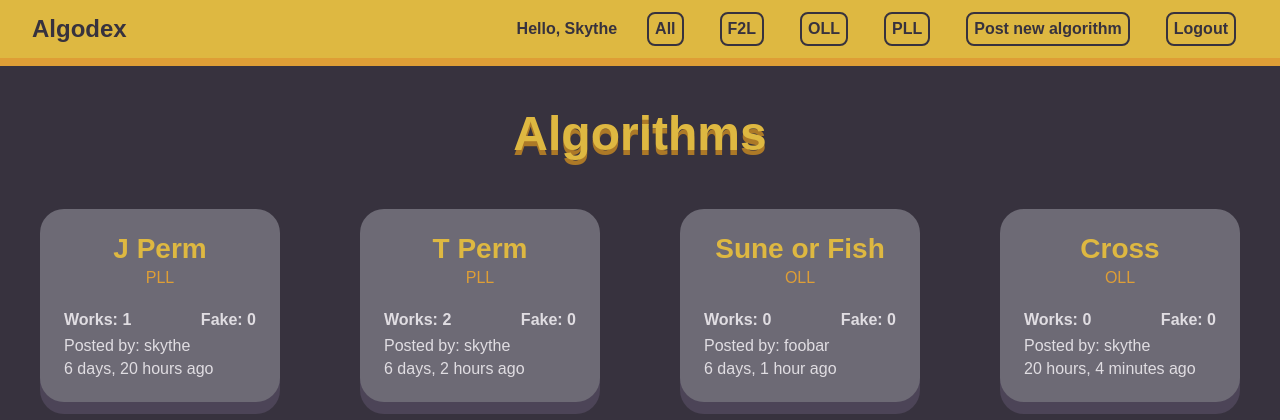
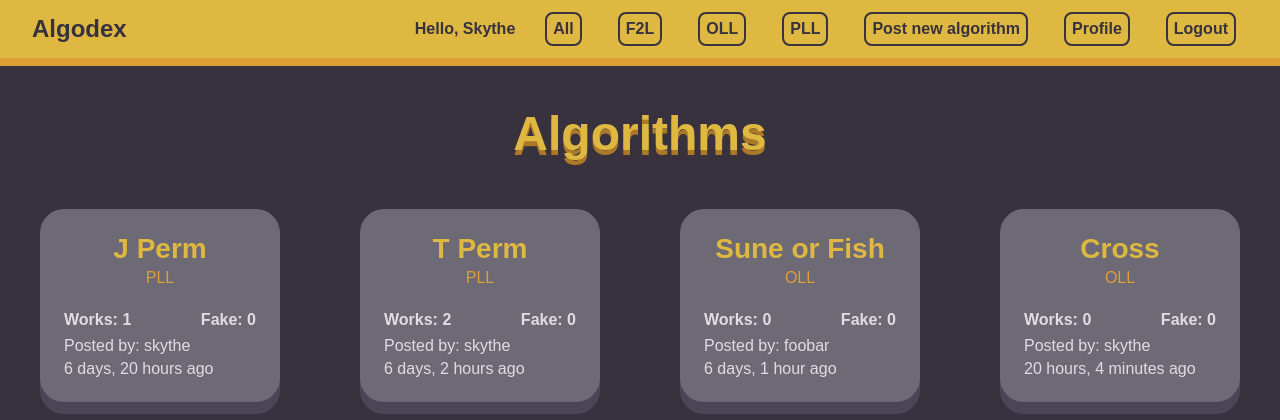
Before and after one commit to Skythe7/algodex, a Django app: page / in a window 1280 px wide. Shown: the top 420 px of the page. Run offline with Django 5.2, Linux system fonts and the light colour scheme; a user stored in the database is signed in; data comes from the database, SQL or seed files in the repository; some libraries are stand-ins or nearby versions.

Commit message:
Add profile link to home

```diff
--- a/Algodex/main/templates/home.html
+++ b/Algodex/main/templates/home.html
@@ -20,6 +20,7 @@
                 <a class="category-name navbar-item" href="?category=OLL">OLL</a>
                 <a class="category-name navbar-item" href="?category=PLL">PLL</a>
                 <a class="navbar-item" href="{% url 'create' %}">Post new algorithm</a>
+                <a href="{% url 'profile' request.user.id %}" class="navbar-item">Profile</a>
                 <a class="navbar-item" href="{% url 'logout' %}">Logout</a>
             </div>
         </div>
```
